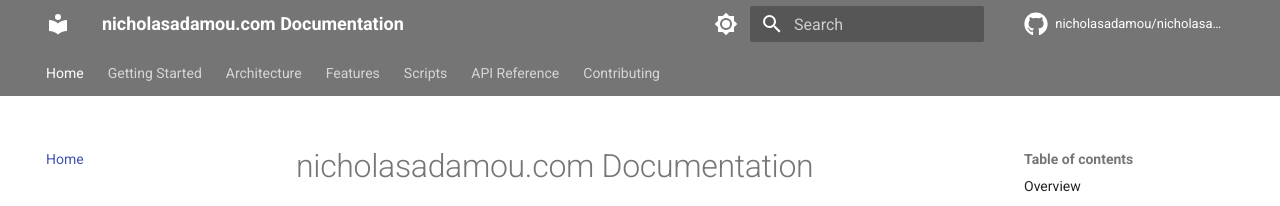
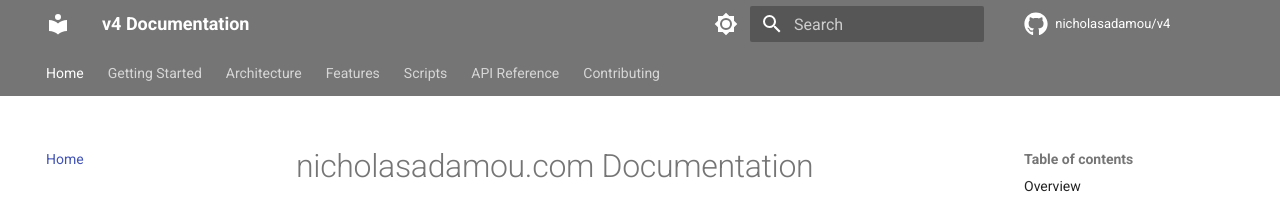
Before and after one commit to nicholasadamou/v4, an MkDocs documentation site: the page built from docs/src/index.md, in a window 1280 px wide. Shown: the top 206 px of the page. Built offline with MkDocs 1.6.1 and Material for MkDocs 9.7.7, drawn with Linux system fonts in a browser that asks for light colours; comment, search, counter and statistics services are not loaded.

Commit message:
fix: update workflows and README for v4 repo
- Fix test.yml: use test:run instead of test (watch mode hangs in CI)
- Align pnpm version to 10.30.0 across all workflows
- Add master branch to docs.yml triggers and deploy condition
- Update all README badges and links to nicholasadamou/v4
- Update mkdocs.yml repo references to v4

```diff
--- a/docs/mkdocs.yml
+++ b/docs/mkdocs.yml
@@ -1,11 +1,11 @@
-site_name: nicholasadamou.com Documentation
-site_description: Developer documentation for nicholasadamou.com
+site_name: v4 Documentation
+site_description: Developer documentation for nicholasadamou.com (v4)
 site_author: Nicholas Adamou
-site_url: https://nicholasadamou.github.io/nicholasadamou.com
+site_url: https://nicholasadamou.github.io/v4
 
-repo_name: nicholasadamou/nicholasadamou.com
-repo_url: https://github.com/nicholasadamou/nicholasadamou.com
-edit_uri: edit/main/docs/src/
+repo_name: nicholasadamou/v4
+repo_url: https://github.com/nicholasadamou/v4
+edit_uri: edit/master/docs/src/
 
 docs_dir: src
 site_dir: build
@@ -110,7 +110,7 @@
   - pymdownx.magiclink:
       repo_url_shorthand: true
       user: nicholasadamou
-      repo: nicholasadamou.com
+      repo: v4
   - pymdownx.mark
   - pymdownx.smartsymbols
   - pymdownx.superfences:
```
Also changed, not shown: README.md, 4 other files.
